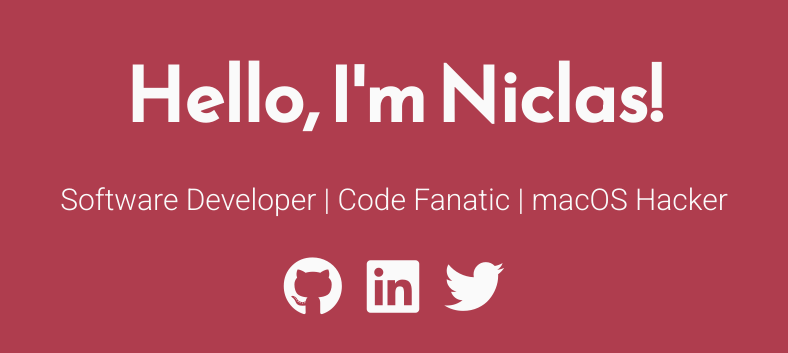
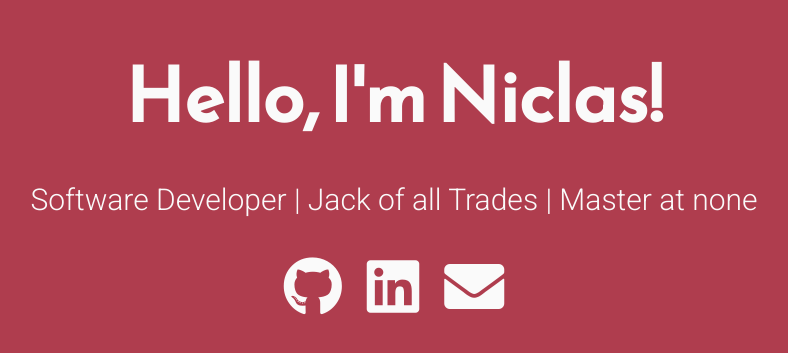
Before and after one commit to nij0/nij0.github.io, a plain HTML site: page index.html in a window 1280 px wide. Shown: the part 217-570 px from the top of the page, without its empty margins (246-1034 px from the left). Drawn offline with Linux system fonts and the light colour scheme.

Commit message:
Added mail icon and updated sub headline

```diff
--- a/index.html
+++ b/index.html
@@ -19,11 +19,11 @@
 <body>
 	<main>
 		<div class="intro">Hello, I'm Niclas!</div>
-		<div class="tagline">Software Developer | Code Fanatic | macOS Hacker</div>
+		<div class="tagline">Software Developer | Jack of all Trades | Master at none</div>
 		<div class="icons-social">
 			<a target="_blank" href="https://github.com/nij0/"><i class="fab fa-github"></i></a>
 			<a target="_blank" href="https://www.linkedin.com/in/niclas-j-jonsson/"><i class="fab fa-linkedin"></i></a>
-			<a target="_blank" href="https://twitter.com/nij0oo"><i class="fab fa-twitter"></i></a>
+			<a href="mailto:niclas.j.jonsson@gmail.com"><i class="fas fa-envelope"></i></a>
     </div>
 	</main>
 </body>
```
